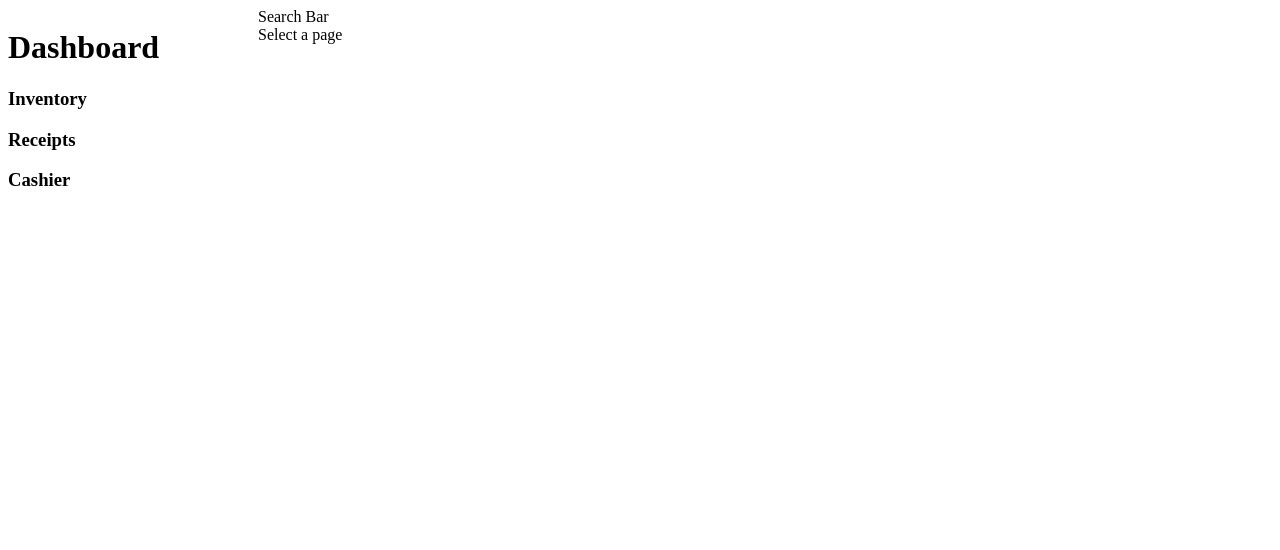
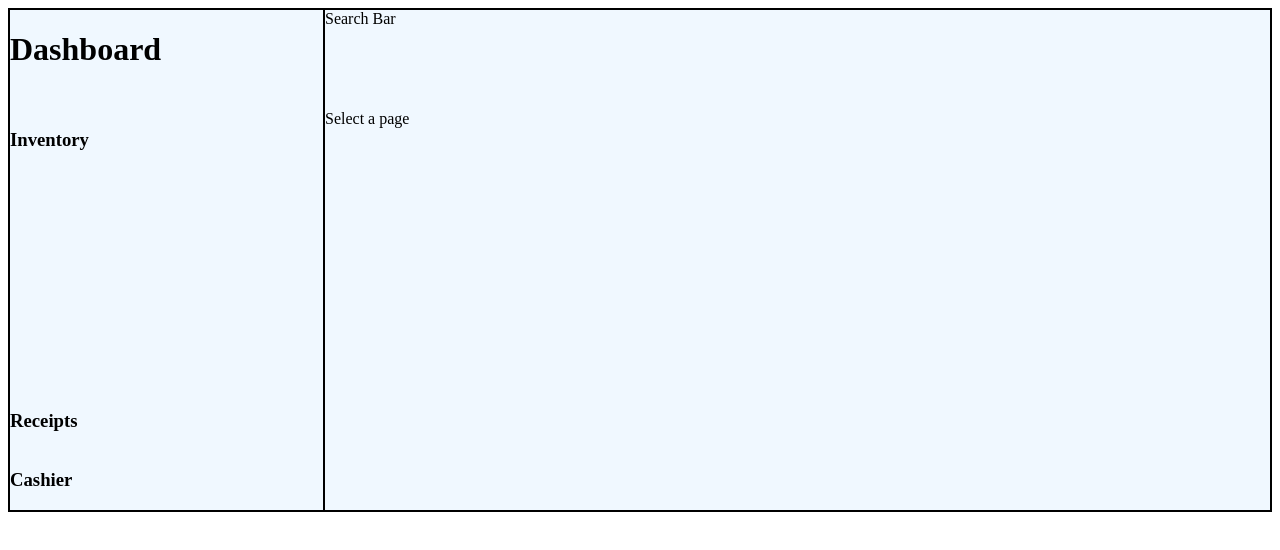
Before and after one commit to titisaka/PPiIT-Group-Project, a React (Vite) app in the folder frontend/src/renderer/: page / in a window 1280 px wide. Shown: the top 550 px of the page. Built offline with nearby package versions, Linux system fonts and the light colour scheme.

Commit message:
CSS Changes

```diff
--- a/frontend/src/renderer/src/App.jsx
+++ b/frontend/src/renderer/src/App.jsx
@@ -24,18 +24,20 @@ export default function App() {
 
       <div className="sidebar">
         <h1>Dashboard</h1>
+      </div>
+
+      <div className="search-bar">
+        Search Bar
+      </div>
+
+      <div className="sidebar">
         <h3 onClick={() => setPage(1)}>Inventory</h3>
         <h3 onClick={() => setPage(2)}>Receipts</h3>
         <h3 onClick={() => setPage(3)}>Cashier</h3>
       </div>
 
-      <div className="main-contents">
-        <div className="search-bar">
-          Search Bar
-        </div>
-        <div className="main-content">
-          {renderPage()}
-        </div>
+      <div className="main-content">
+        {renderPage()}
       </div>
     </div>
 
--- a/frontend/src/renderer/src/styles.css
+++ b/frontend/src/renderer/src/styles.css
@@ -1,32 +1,16 @@
-.inventory-table {
+.page-layout {
     display: grid;
-    gap: 10px;
+    grid-template-columns: 1fr 3fr;
+    grid-template-rows: 1fr 4fr;
+    height: 500px;
     background-color: aliceblue;
     border: 2px solid black;
-    grid-template-columns: 1fr;
-    grid-template-rows: 8fr;
 }
 
-.page-layout {
-    display: grid;
-    grid-template-columns: 250px 1fr;
-    height: 500px;
-}
-
-#dashboard {
+.sidebar {
     display: grid;
     padding: 0%;
-    background-color: aliceblue;
-    border: 0px solid black;
+    border-right: 2px solid black;
     grid-template-columns: 1fr;
-    grid-template-rows: 8fr;
+    grid-template-rows: 5fr;
 }
-
-.row {
-    padding: 1%;
-    background-color: aliceblue;
-    border: 2px solid black;
-    margin: 0px;
-}
-
-.col-sm {}
```
